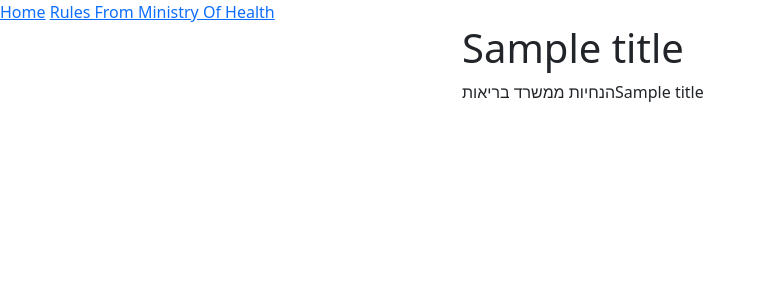
After one commit to muhammad10698/Group-16-, a Django app: template templates/rules.html in a window 1280 px wide. The commit adds this page. Shown: the top 300 px of the page, without its empty margins (0-765 px from the left). Run offline with Django 3.2, Linux system fonts and the light colour scheme; the template is opened without the code that fills it: most values are stand-ins (such as "Sample title", 1, 10 or a date in 2020).

Commit message:
rules page button in navbar, rules page

```diff
--- a/Covid/settings.py
+++ b/Covid/settings.py
@@ -9,7 +9,7 @@ https://docs.djangoproject.com/en/3.2/topics/settings/
 For the full list of settings and their values, see
 https://docs.djangoproject.com/en/3.2/ref/settings/
 """
-import os
+
 from pathlib import Path
 
 # Build paths inside the project like this: BASE_DIR / 'subdir'.
@@ -37,7 +37,6 @@ INSTALLED_APPS = [
     'django.contrib.sessions',
     'django.contrib.messages',
     'django.contrib.staticfiles',
-
     'blog',
 ]
 
--- /dev/null
+++ b/Covid/templates/rules.html
@@ -0,0 +1,6 @@
+{% extends "base.html" %}
+
+{% block head_title %}about us{% endblock %}
+{% block content %}
+    <p>הנחיות ממשרד בריאות{{ title }}</p>
+{% endblock %}
--- a/Covid/views.py
+++ b/Covid/views.py
@@ -18,6 +18,9 @@ def about_page(request):
 def contact_page(request):
     return render(request, "hello_world.html", {"title": "contact us"})
 
+def rules_page(request):
+    return render(request, "rules.html", {"title": "הנחיות ממשרד בריאות"})
+
 
 def example_page(request):
     context = {"title": "Example"}
--- a/templates/base.html
+++ b/templates/base.html
@@ -11,6 +11,7 @@
     <title>{% block head_title %}Replace this value{% endblock %} CFE</title>
   </head>
   <body>
+  {% include 'navbar.html' %}
   <div class='container'>
       <div class='row'>
           <div class='col-4 mx-auto'>
--- /dev/null
+++ b/templates/navbar.html
@@ -0,0 +1,9 @@
+<!DOCTYPE html>
+<html lang="en">
+<div>
+    {% url 'home' as home_url %}
+    <span><a href="{% url 'home' %}">Home</a></span>
+    {% url 'home' as home_url %}
+    <span><a href="{% url 'rules' %}">Rules From Ministry Of Health </a></span>
+</div>
+</html>
--- /dev/null
+++ b/templates/rules.html
@@ -0,0 +1,6 @@
+{% extends "base.html" %}
+
+{% block head_title %}הנחיות ממשרד בריאות{% endblock %}
+{% block content %}
+    <p>הנחיות ממשרד בריאות{{ title }}</p>
+{% endblock %}
```
Also changed, not shown: Covid/urls.py (+17 -0 lines), db.sqlite3.
